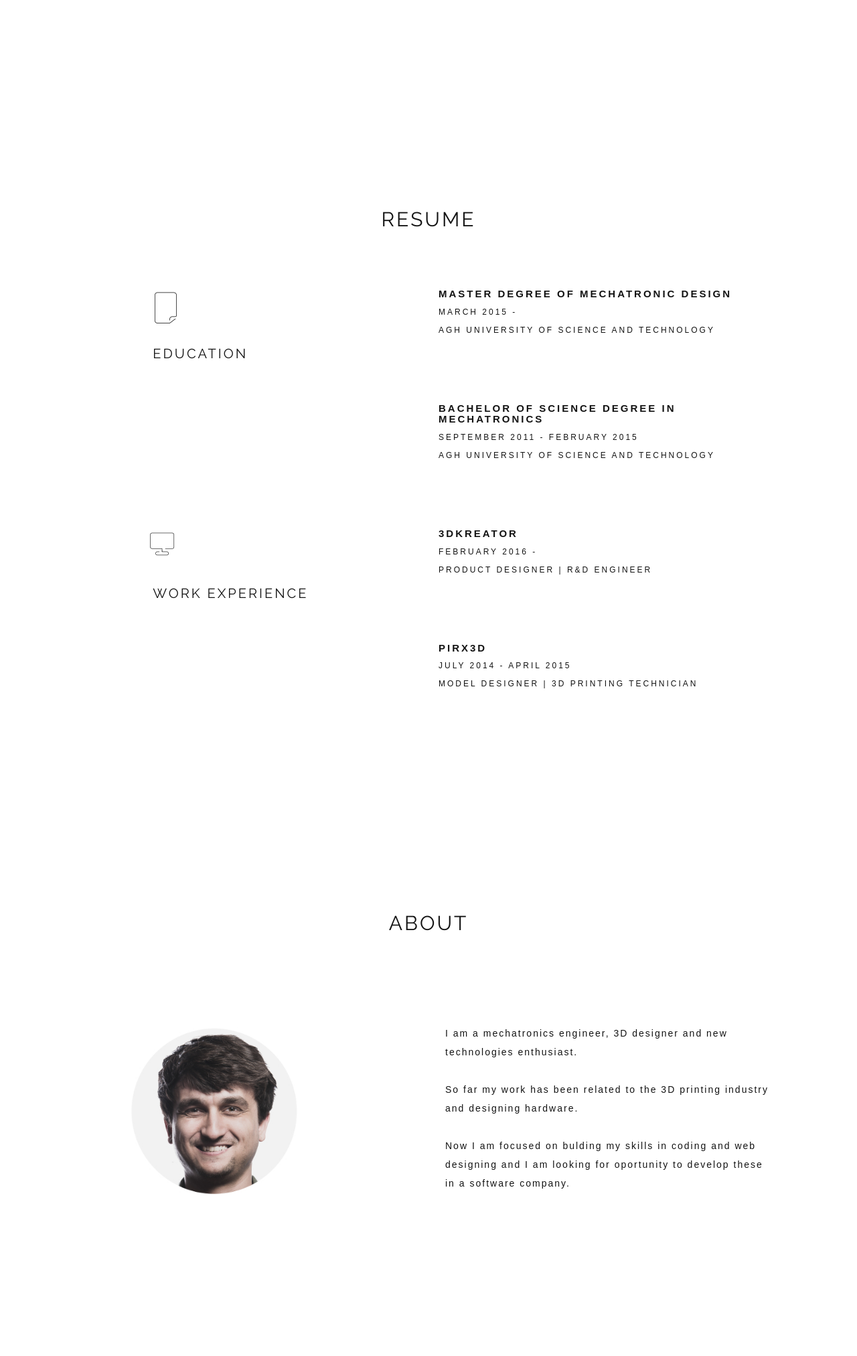
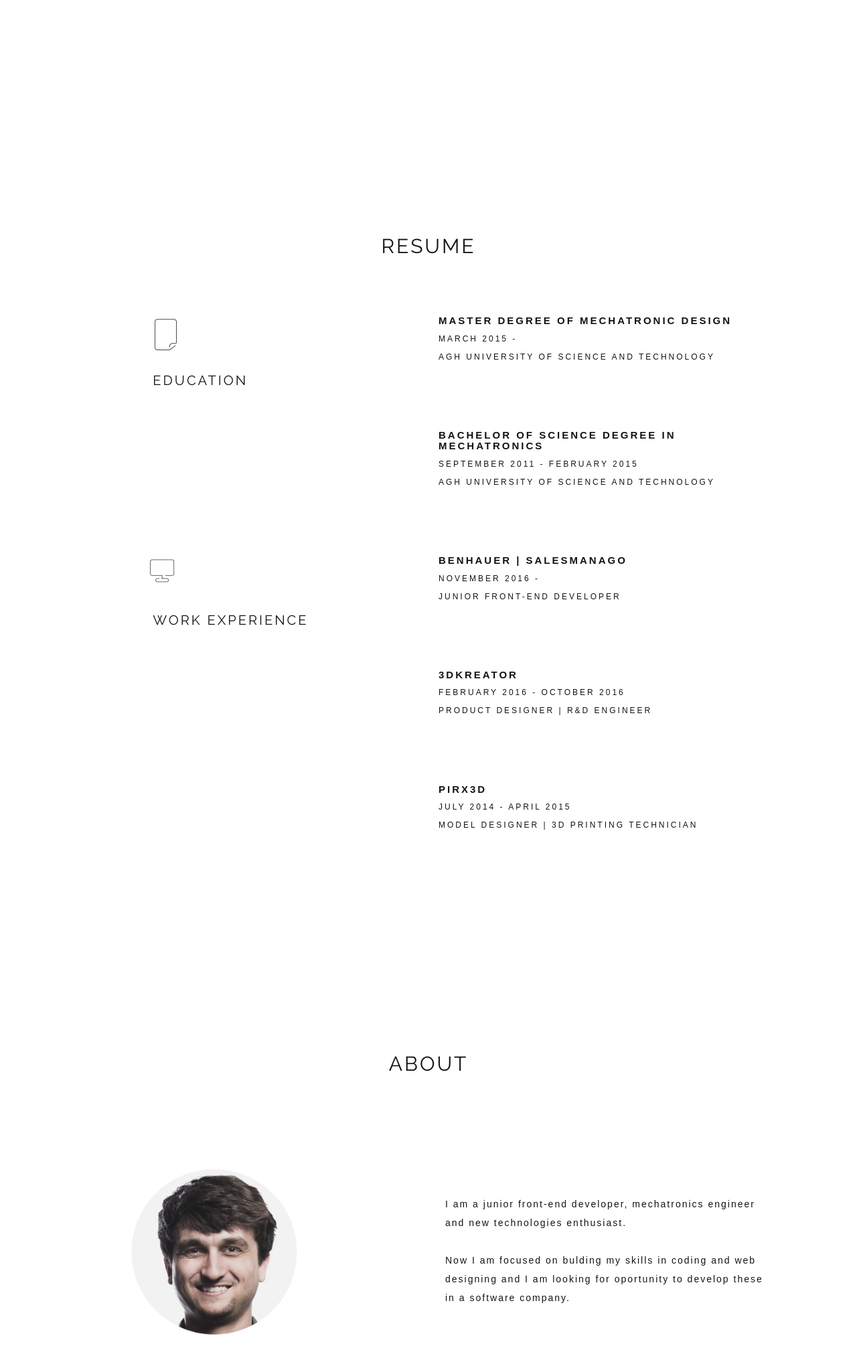
Before and after one commit to bartlwojcik/bartlwojcik.github.io, a website with bundled scripts: page index.html in a window 1280 px wide. Shown: the part 1470-3495 px from the top of the page at 67% size. Built offline with nearby package versions, Linux system fonts and the light colour scheme; a web font is replaced by a local one.

Commit message:
resume updated

```diff
--- a/index.html
+++ b/index.html
@@ -91,7 +91,7 @@
 
     <section class="row-fluid text-center">
       <div id="resume" class="col-xs-12 resume-section hide-me">
-        <div class="col-xs-12 section-title">
+        <div class="col-xs-12 section-title resume-title">
           <h2>RESUME</h2>
         </div>
         <div class="col-xs-10 col-xs-offset-1 col-md-3 col-md-offset-2 resume-header">
@@ -116,8 +116,13 @@
         </div>
         <div class="col-xs-10 col-xs-offset-1 col-md-5 col-md-offset-1 education-content">
           <div class="resume-box">
+            <h2>BENHAUER | SALESMANAGO</h2>
+            <p>NOVEMBER 2016 -</p>
+            <p>JUNIOR FRONT-END DEVELOPER</p>
+          </div>
+          <div class="resume-box">
             <h2>3DKREATOR</h2>
-            <p>FEBRUARY 2016 - </p>
+            <p>FEBRUARY 2016 - OCTOBER 2016</p>
             <p>PRODUCT DESIGNER | R&amp;D ENGINEER</p>
           </div>
           <div class="resume-box">
@@ -139,7 +144,7 @@
         </div>
         <div class="col-xs-12 col-md-5">
           <div class="about-me">
-            <p>I am a mechatronics engineer, 3D designer and new technologies enthusiast.</br></br>So far my work has been related to the 3D printing industry and designing hardware.</br></br>Now I am focused on bulding my skills in coding and web designing and I am looking for oportunity to develop these in a software company.</p>
+            <p>I am a junior front-end developer, mechatronics engineer and new technologies enthusiast.</br></br>Now I am focused on bulding my skills in coding and web designing and I am looking for oportunity to develop these in a software company.</p>
           </div>
         </div>
       </div>
--- a/sass/_about.scss
+++ b/sass/_about.scss
@@ -12,7 +12,7 @@
   }
   .about-me {
     //position: relative;
-    padding: 15px 10px;
+    padding: 60px 10px;
     vertical-align: center;
     text-align: left;
     @include muli-font;
--- a/sass/_contact.scss
+++ b/sass/_contact.scss
@@ -18,7 +18,9 @@
 -------------------------------------*/
 
 textarea.form-control {
+  width: 507px;
   height: 120px;
+  resize: none;
 }
 
 .form-control {
@@ -72,12 +74,13 @@ textarea.form-control {
     font-size: $big;
     float: left;
     margin-top: 30px;
+    margin-right: 10px;
   }
   .mail-icon {
     @extend .adress-icon;
     margin-top: 23px;
     margin-left: 5px;
-    margin-right: -5px;
+    margin-right: 5px;
   }
   .adress,
   .mail {
```
Also changed, not shown: css/styles.css.
